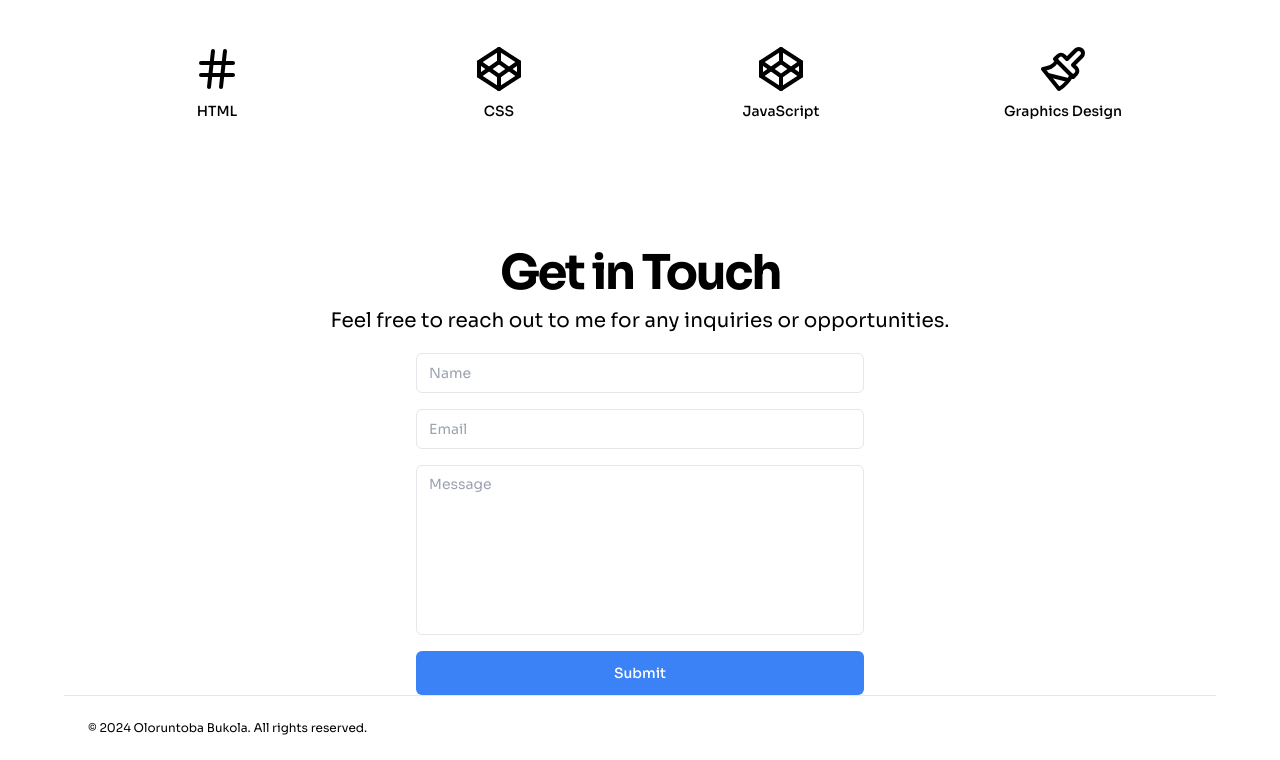
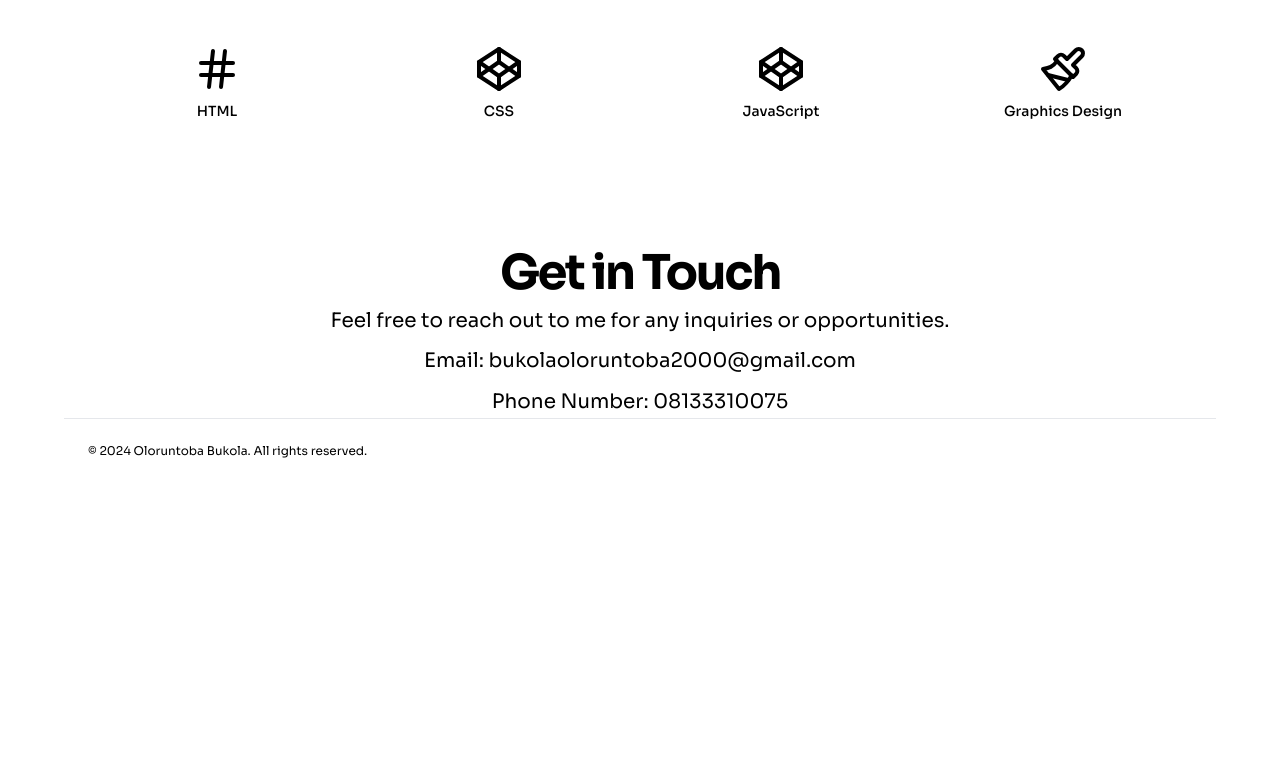
Before and after one commit to thejuggernaut01/Bukola-Website, a plain HTML site: page index.html in a window 1280 px wide. Shown: the part 1666-2426 px from the top of the page. After the commit the page ends 2149 px from the top, so only its background shows below. Drawn offline with nearby package versions, Linux system fonts and the light colour scheme.

Commit message:
added contact info

```diff
--- a/index.html
+++ b/index.html
@@ -150,7 +150,7 @@
                   </p>
                   <div class="flex justify-between mt-4">
                     <a
-                      href="https://toba-group.vercel.app"
+                      href="https://toba-group.vercel.app/"
                       class="inline-flex h-9 items-center justify-center rounded-md bg-primary px-4 py-2 text-sm font-medium text-primary-foreground shadow transition-colors hover:bg-primary/90 focus-visible:outline-none focus-visible:ring-1 focus-visible:ring-ring disabled:pointer-events-none disabled:opacity-50"
                     >
                       Live Demo
@@ -501,8 +501,19 @@
                   Feel free to reach out to me for any inquiries or
                   opportunities.
                 </p>
+
+                <p
+                  class="max-w-[900px] text-muted-foreground md:text-xl/relaxed lg:text-base/relaxed xl:text-xl/relaxed"
+                >
+                  Email: bukolaoloruntoba2000@gmail.com
+                </p>
+                <p
+                  class="max-w-[900px] text-muted-foreground md:text-xl/relaxed lg:text-base/relaxed xl:text-xl/relaxed"
+                >
+                  Phone Number: 08133310075
+                </p>
               </div>
-              <form class="w-full max-w-md space-y-4">
+              <!-- <form class="w-full max-w-md space-y-4">
                 <input
                   class="flex h-10 rounded-md border border-input bg-background px-3 py-2 text-sm ring-offset-background file:border-0 file:bg-transparent file:text-sm file:font-medium placeholder:text-muted-foreground focus-visible:outline-none focus-visible:ring-2 focus-visible:ring-ring focus-visible:ring-offset-2 disabled:cursor-not-allowed disabled:opacity-50 w-full"
                   placeholder="Name"
@@ -523,7 +534,7 @@
                 >
                   Submit
                 </button>
-              </form>
+              </form> -->
             </div>
           </div>
         </section>
```
